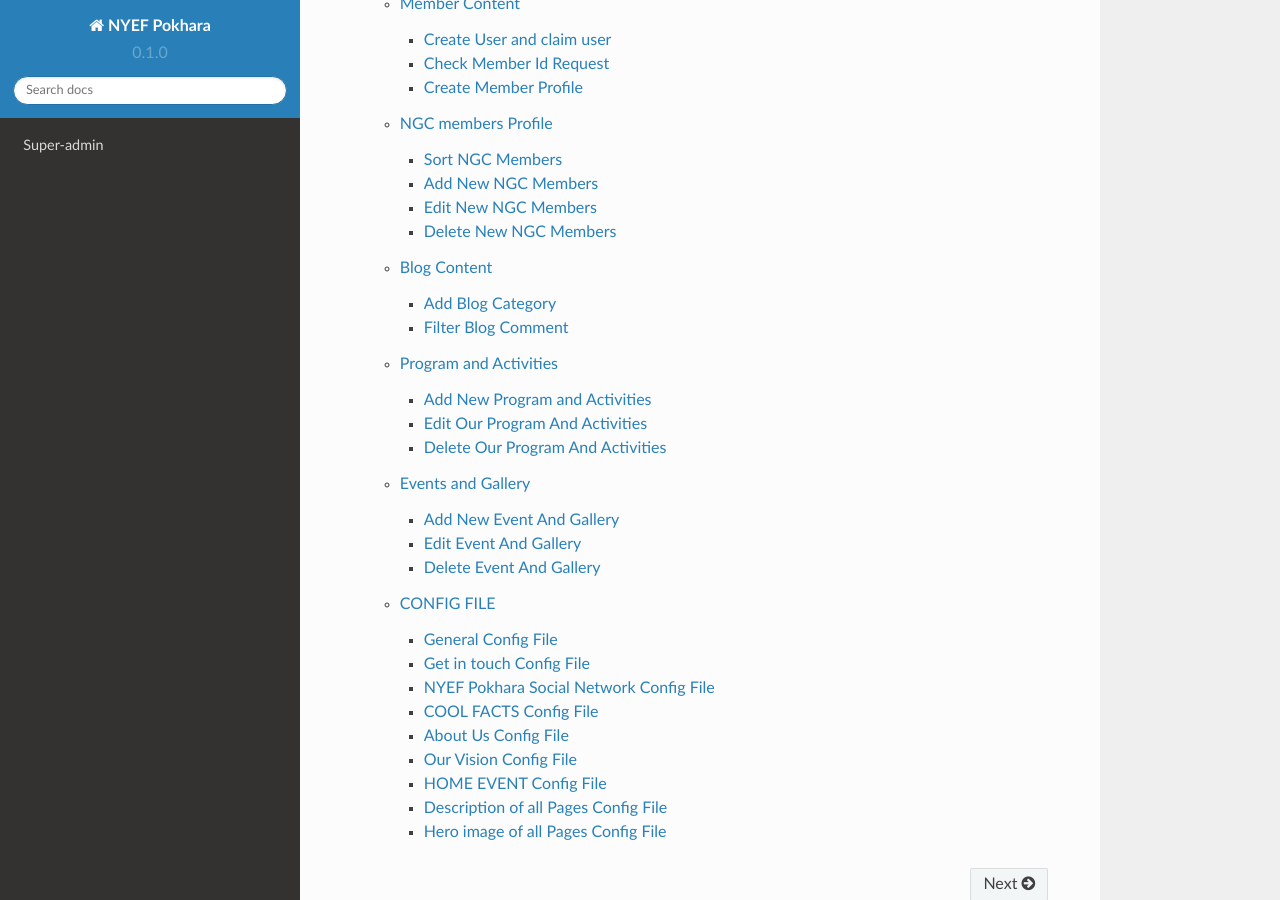
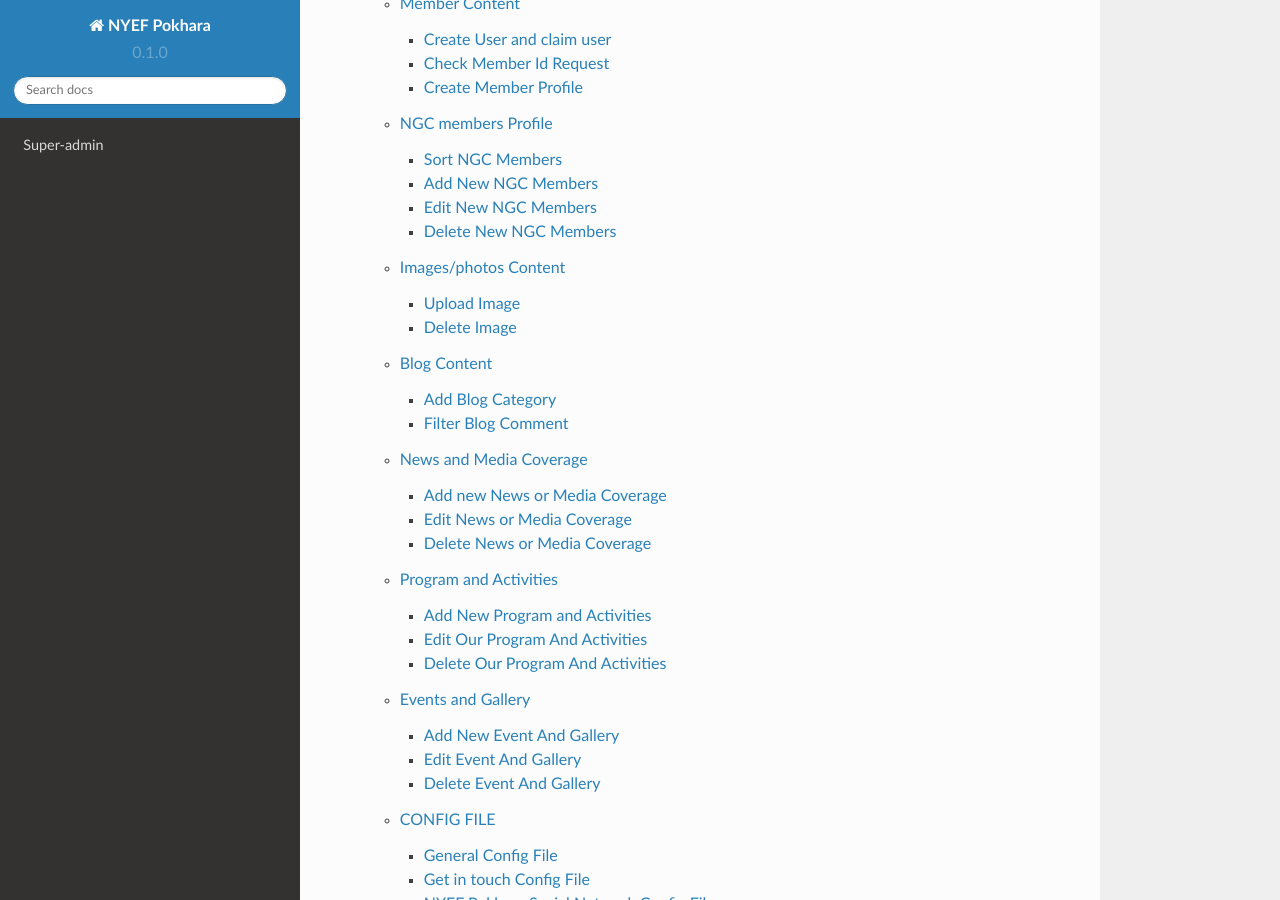
Before and after one commit to Krishesh/nyefpokharadocs, a Sphinx documentation site: the page built from docs/source/index.rst, in a window 1280 px wide and 900 px high, scrolled down 409 px. Built offline with Sphinx 7.4.7 and the Read the Docs theme 2.0.0, drawn with Linux system fonts in a browser that asks for light colours.

Commit message:
Update superadmin.rst

```diff
--- a/docs/source/superadmin.rst
+++ b/docs/source/superadmin.rst
@@ -78,7 +78,6 @@
     :align: center
 
 
-
 2. change the status and follow the  :ref:`create_user`
 
 Create Member Profile
@@ -144,6 +143,38 @@
 2. Delete the member and arrange the NGC  member Sort Order
 
 
+.. _image:
+
+Images/photos Content
+---------------------
+
+Images/photos of Event , Gallery , News, Media Coverage ,our program and testimonials
+
+Upload Image
+^^^^^^^^^^^^
+
+1. go to `Filer`_ and to the `Folders`_
+
+2. Select the desire folder to upload the image (Event, News, Our Program, Testinominal)
+
+3. Drag and drop the image or click Upload Files to Upload the images
+
+Delete Image
+^^^^^^^^^^^^
+
+1. go to `Filer`_ and to the `Folders`_
+
+2. Select the desire folder to delete the image (Event, News, Our Program, Testinominal)
+
+3. select the desire Image and click delete button
+
+.. note::
+
+	Dont Delete the image which are used aready by the model or other entity
+	eg. if a image is used in any events dont delete the image
+
+
+
 Blog Content
 ------------
 
@@ -177,6 +208,55 @@
 3. Save it
 
 
+News and Media Coverage
+-----------------------
+
+.. note::
+		news tag = news  --> for news
+		news_tag = media_coverage --> for media coverage
+
+Add new News or Media Coverage
+^^^^^^^^^^^^^^^^^^^^^^^^^^^^^^
+
+1. Go to `News`_ and `ADD NEWS`_
+
+2. Fill the form with news data and save it
+
+.. note::
+		news tag = news  --> for news
+		news_tag = media_coverage --> for media coverage
+
+.. note::
+		to upload images go to :ref:`image`
+
+
+Edit  News or Media Coverage
+^^^^^^^^^^^^^^^^^^^^^^^^^^^^^^
+
+1. Go to `News`_ and Select the news you want to edit
+
+2. Fill the form with edited news data and save it
+
+.. note::
+		news tag = news  --> for news
+		news_tag = media_coverage --> for media coverage
+
+
+.. note::
+		to upload images go to :ref:`image`
+
+
+
+Delete News or Media Coverage
+^^^^^^^^^^^^^^^^^^^^^^^^^^^^^^
+
+1. Go to `News`_ and select the news you want to delete
+
+2. select the action delete and press ok
+
+
+
+
 Program and Activities
 -----------------------
 
@@ -187,7 +267,8 @@
     :align: center
 
 
-Note: please make the program visible so that it can be shown in the page
+.. note::
+		please make the program visible so that it can be shown in the page
 
 Add New Program and Activities
 ^^^^^^^^^^^^^^^^^^^^^^^^^^^^^^
@@ -198,6 +279,10 @@
 
 2. Fill the our program form and save it
 
+.. note::
+		to upload images go to :ref:`image`
+
+
 
 Edit Our Program And Activities
 ^^^^^^^^^^^^^^^^^^^^^^^^^^^^^^^
@@ -207,6 +292,10 @@
 
 
 2. Fill the our program form with edited data  and save it
+
+.. note::
+		to upload images go to :ref:`image`
+
 
 
 Delete Our Program And Activities
@@ -241,6 +330,10 @@
 
 2. Fill the event Data form and save it
 
+.. note::
+		to upload images go to :ref:`image`
+
+
 
 Edit Event And Gallery
 ^^^^^^^^^^^^^^^^^^^^^^^^^^^^^^
@@ -250,6 +343,10 @@
 
 
 2. Fill the event Data form with new data and save it
+
+.. note::
+		to upload images go to :ref:`image`
+
 
 
 Delete Event And Gallery
```
Also changed, not shown: other parts of docs/source/superadmin.rst (+10 -2 lines).
